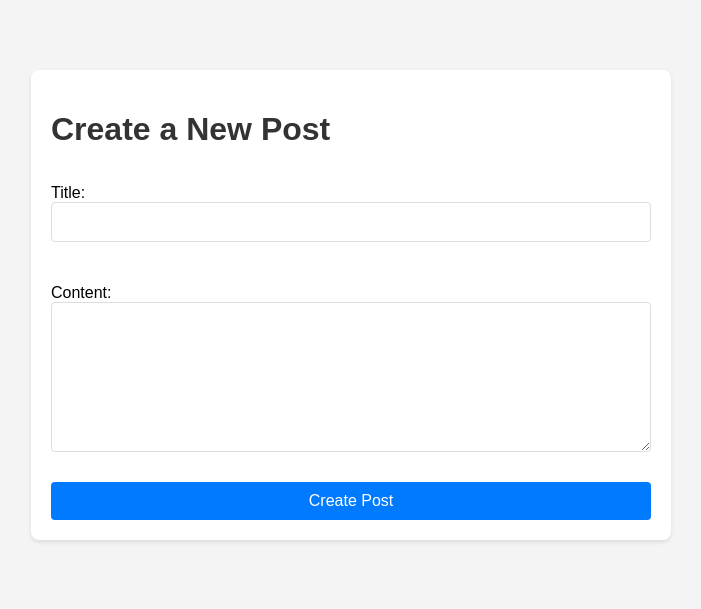
After one commit to Theycallmejoly/myblog, a Django app: page /create/ in a window 1280 px wide. The commit adds this page. Shown: the top 609 px of the page, without its empty margins (289-990 px from the left). Run offline with Django 5.2, Linux system fonts and the light colour scheme; a user stored in the database is signed in.

Commit message:
finished setup

```diff
--- a/blog/static/styles.css
+++ b/blog/static/styles.css
@@ -76,3 +76,211 @@ nav a:hover {
     color: #999;
     margin-top: 5px;
 }
+
+.form-container {
+    background: #fff;
+    padding: 20px;
+    margin: 50px auto;
+    border-radius: 8px;
+    box-shadow: 0 2px 4px rgba(0, 0, 0, 0.1);
+    max-width: 600px;
+}
+
+.form-container h1 {
+    margin-bottom: 20px;
+    color: #333;
+}
+
+.form-container form {
+    display: flex;
+    flex-direction: column;
+}
+
+.form-container form input,
+.form-container form textarea {
+    margin-bottom: 10px;
+    padding: 10px;
+    border: 1px solid #ddd;
+    border-radius: 4px;
+    font-size: 16px;
+    transition: border-color 0.3s ease, box-shadow 0.3s ease;
+}
+
+.form-container form input:focus,
+.form-container form textarea:focus {
+    border-color: #007bff;
+    box-shadow: 0 0 5px rgba(0, 123, 255, 0.5);
+    outline: none;
+}
+
+.form-container form button {
+    padding: 10px 20px;
+    background-color: #007bff;
+    color: white;
+    border: none;
+    border-radius: 4px;
+    font-size: 16px;
+    cursor: pointer;
+    transition: background-color 0.3s ease, transform 0.2s ease;
+}
+
+.form-container form button:hover {
+    background-color: #0056b3;
+    transform: scale(1.02);
+}
+
+.form-container form button:active {
+    background-color: #004494;
+    transform: scale(0.98);
+}
+
+.form-container form input[type="text"],
+.form-container form textarea {
+    width: 100%;
+    box-sizing: border-box;
+}
+
+.form-container form textarea {
+    height: 150px;
+    resize: vertical;
+}
+
+.form-container form input[type="file"] {
+    padding: 3px;
+}
+
+.form-container form .errorlist {
+    color: #ff0000;
+    margin-bottom: 10px;
+    list-style: none;
+    padding: 0;
+}
+
+.profile {
+    position: relative;
+}
+
+.profile-dropdown {
+    display: none;
+    position: absolute;
+    top: 100%;
+    left: 0;
+    background-color: white;
+    border: 1px solid #ccc;
+    padding: 10px;
+    z-index: 1000;
+    box-shadow: 0 2px 5px rgba(0,0,0,0.2);
+}
+
+.profile:hover .profile-dropdown {
+    display: block;
+}
+
+.profile-dropdown a {
+    display: block;
+    padding: 5px 10px;
+    text-decoration: none;
+    color: #333;
+}
+
+.profile-dropdown a:hover {
+    background-color: #f5f5f5;
+}
+
+/* Style for edit and delete buttons */
+.post button,
+.post a.edit-button {
+    background-color: #007bff;
+    color: white;
+    border: none;
+    border-radius: 4px;
+    padding: 10px 15px;
+    cursor: pointer;
+    font-size: 16px;
+    transition: background-color 0.3s ease, transform 0.2s ease;
+    margin-right: 10px; /* Add space between buttons */
+}
+
+.post button:hover,
+.post a.edit-button:hover {
+    background-color: #0056b3;
+    transform: scale(1.02);
+}
+
+.post button:active,
+.post a.edit-button:active {
+    background-color: #004494;
+    transform: scale(0.98);
+}
+
+.post a.edit-button {
+    background-color: #28a745;
+    text-decoration: none;
+}
+
+.post a.edit-button:hover {
+    background-color: #218838;
+}
+
+.post a.edit-button:active {
+    background-color: #1e7e34;
+}
+/* blog/static/css/styles.css */
+
+/* Styles for the post detail page */
+.post-detail {
+    background: #fff;
+    padding: 20px;
+    margin: 20px auto;
+    border-radius: 8px;
+    box-shadow: 0 2px 4px rgba(0, 0, 0, 0.1);
+    max-width: 800px; /* Ensure it doesn't stretch too wide */
+}
+
+.post-detail .post-title {
+    font-size: 32px;
+    color: #333;
+    margin-bottom: 15px;
+}
+
+.post-detail .post-content {
+    font-size: 18px;
+    color: #666;
+    line-height: 1.6;
+    margin-bottom: 20px;
+}
+
+.post-detail p {
+    font-size: 14px;
+    color: #999;
+    margin-bottom: 20px;
+}
+
+.post-detail a {
+    color: #007bff;
+    text-decoration: none;
+    font-size: 16px;
+    margin-right: 15px;
+    display: inline-block;
+    transition: color 0.3s ease;
+}
+
+.post-detail a:hover {
+    color: #0056b3;
+    text-decoration: underline;
+}
+
+.post-detail a:last-child {
+    margin-right: 0; /* Remove margin from the last link */
+}
+
+
+footer {
+    margin-top: 40px;
+    padding: 15px;
+    text-align: center;
+    font-size: 16px;
+    color: #333;
+    background-color: #f1f1f1;
+    border-top: 1px solid #ddd;
+}
--- /dev/null
+++ b/blog/templates/blog/create_post.html
@@ -0,0 +1,23 @@
+<!-- blog/templates/blog/create_post.html -->
+<!DOCTYPE html>
+<html lang="en">
+<head>
+    <meta charset="UTF-8">
+    {% load static %}
+    <title>Create Post</title>
+    {% load static %}
+    <link rel="stylesheet" href="{% static 'styles.css' %}">
+</head>
+<body>
+    <div class="container">
+        <div class="form-container">
+            <h1>Create a New Post</h1>
+            <form method="post">
+                {% csrf_token %}
+                {{ form.as_p }}
+                <button type="submit">Create Post</button>
+            </form>
+        </div>
+    </div>
+</body>
+</html>
--- a/blog/templates/blog/home.html
+++ b/blog/templates/blog/home.html
@@ -19,4 +19,8 @@
             </li>
         {% endfor %}
     </ul>
+
+    <footer>
+        <p>Created by Yasin Rahmanian</p>
+    </footer>
 {% endblock %}
--- a/blog/templates/blog/post_detail.html
+++ b/blog/templates/blog/post_detail.html
@@ -1,13 +1,11 @@
 <!-- blog/templates/blog/post_detail.html -->
-{% extends 'base.html' %}
+{% extends 'blog/base.html' %}
 
 {% block content %}
     <div class="post-detail">
         <h1 class="post-title">{{ post.title }}</h1>
         <p class="post-content">{{ post.content }}</p>
         <p>Published on {{ post.created_at }}</p>
-        <a href="{% url 'post_list' %}">Back to List</a>
-        <a href="{% url 'post_update' post.pk %}">Edit Post</a>
-        <a href="{% url 'post_delete' post.pk %}">Delete Post</a>
+        <a href="{% url 'home' %}">Back to Home page</a>
     </div>
 {% endblock %}
--- a/blog/urls.py
+++ b/blog/urls.py
@@ -4,12 +4,13 @@ from . import views
 from django.contrib.auth import views as auth_views
 
 urlpatterns = [
+    path('create/', views.create_post, name='create_post'),
+    path('my_posts/' , views.my_posts , name = 'my_posts'  ),
     path('', views.home, name='home'),  # Home page
     path('post/<int:pk>/', views.post_detail, name='post_detail'),
-    path('post/new/', views.post_create, name='post_create'),
-    path('post/<int:pk>/edit/', views.post_update, name='post_update'),
-    path('post/<int:pk>/delete/', views.post_delete, name='post_delete'),
     path('signup/', views.signup, name='signup'),
     path('login/', auth_views.LoginView.as_view(template_name='blog/login.html'), name='login'),
-    path('logout/', auth_views.LogoutView.as_view(next_page='/'), name='logout')
+    path('logout/', auth_views.LogoutView.as_view(next_page='/'), name='logout'),
+    path('post/<int:pk>/edit/', views.update_post, name='post_update'),
+    path('post/<int:pk>/delete/', views.delete_post, name='post_delete'),
 ]
--- a/blog/views.py
+++ b/blog/views.py
@@ -2,18 +2,39 @@ from django.shortcuts import render, redirect, get_object_or_404
 from .models import Post
 from .forms import PostForm, SignUpForm
 from django.contrib.auth import login
+from django.contrib.auth.decorators import login_required
 
 def home(request):
     posts = Post.objects.all().order_by('-created_at')  # Fetch all posts, ordered by creation date
     return render(request, 'blog/home.html', {'posts': posts})
 
-def post_update(request, pk):
-    # Functionality for updating a post should be implemented here
-    pass
 
-def post_delete(request, pk):
-    # Functionality for deleting a post should be implemented here
-    pass
+@login_required
+def my_posts(request):
+    posts = Post.objects.filter(author=request.user).order_by('-created_at')
+    return render(request, 'blog/my_posts.html', {'posts': posts})
+
+@login_required
+def update_post(request, pk):
+    post = get_object_or_404(Post, pk=pk, author=request.user)
+    if request.method == 'POST':
+        form = PostForm(request.POST, instance=post)
+        if form.is_valid():
+            form.save()
+            return redirect('my_posts')
+    else:
+        form = PostForm(instance=post)
+    return render(request, 'blog/post_form.html', {'form': form, 'post': post})
+
+
+@login_required
+def delete_post(request, pk):
+    post = get_object_or_404(Post, pk=pk)
+    if request.method == 'POST':
+        if post.author == request.user:
+            post.delete()
+        return redirect('my_posts')
+    return redirect('home')
 
 def post_list(request):
     posts = Post.objects.all()  # Query the database
@@ -23,17 +44,18 @@ def post_detail(request, pk):
     post = get_object_or_404(Post, pk=pk)
     return render(request, 'blog/post_detail.html', {'post': post})
 
-def post_create(request):
+@login_required
+def create_post(request):
     if request.method == 'POST':
         form = PostForm(request.POST)
         if form.is_valid():
             post = form.save(commit=False)
             post.author = request.user
             post.save()
-            return redirect('post_detail', pk=post.pk)
+            return redirect('home')
     else:
         form = PostForm()
-    return render(request, 'blog/post_form.html', {'form': form})
+    return render(request, 'blog/create_post.html', {'form': form})
 
 def signup(request):
     if request.method == 'POST':
```
Also changed, not shown: blog/static/scripts.js (added, +14 -0 lines), blog/templates/blog/base.html (+13 -5 lines), blog/templates/blog/my_posts.html (added, +22 -0 lines), blog/templates/blog/post_confirm_delete.html (added, +15 -0 lines), blog/templates/blog/post_form.html (+6 -4 lines), blog/templates/blog/post_list.html (deleted, +0 -15 lines), myblog/settings.py (+16 -3 lines), db.sqlite3.
